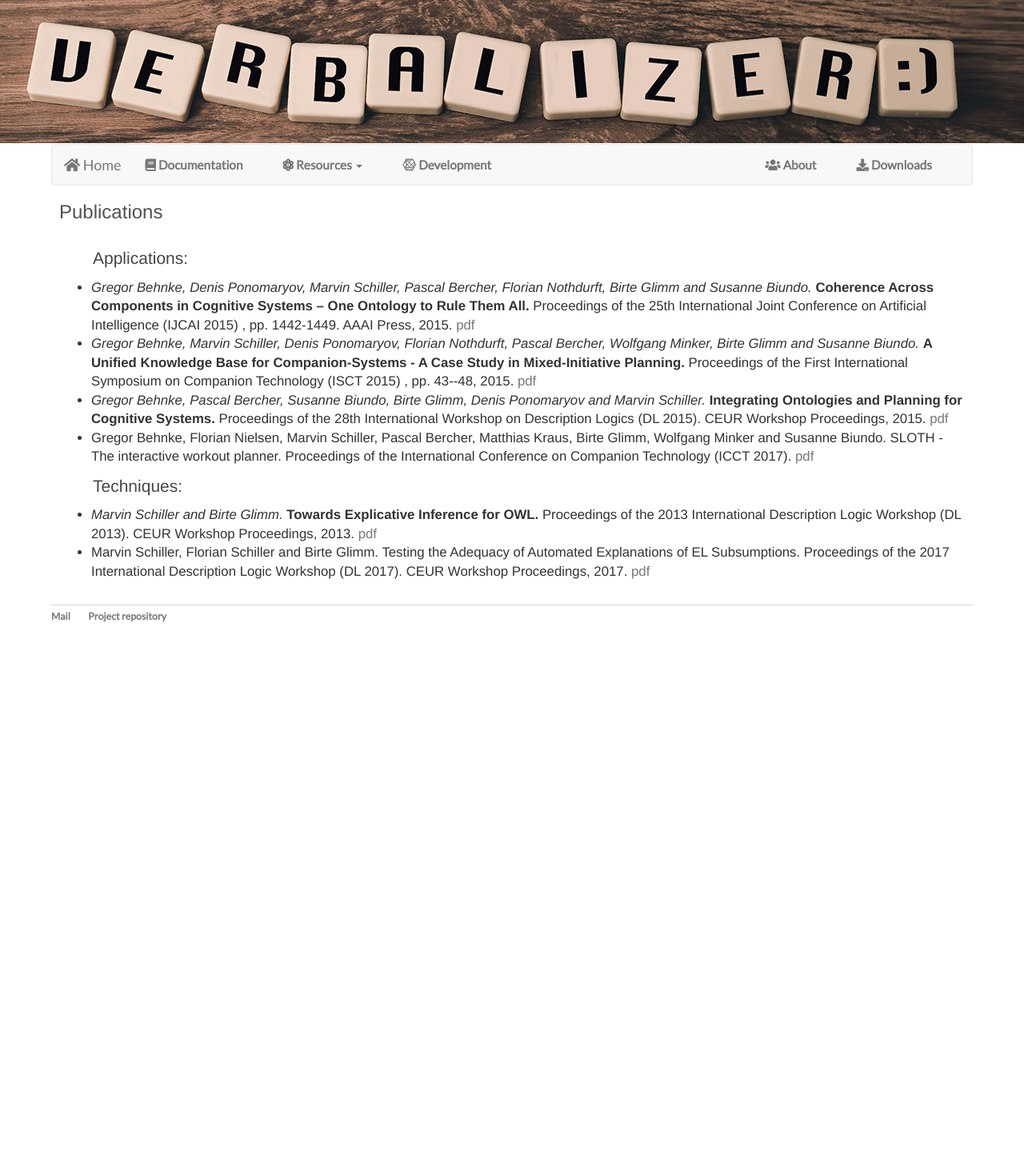
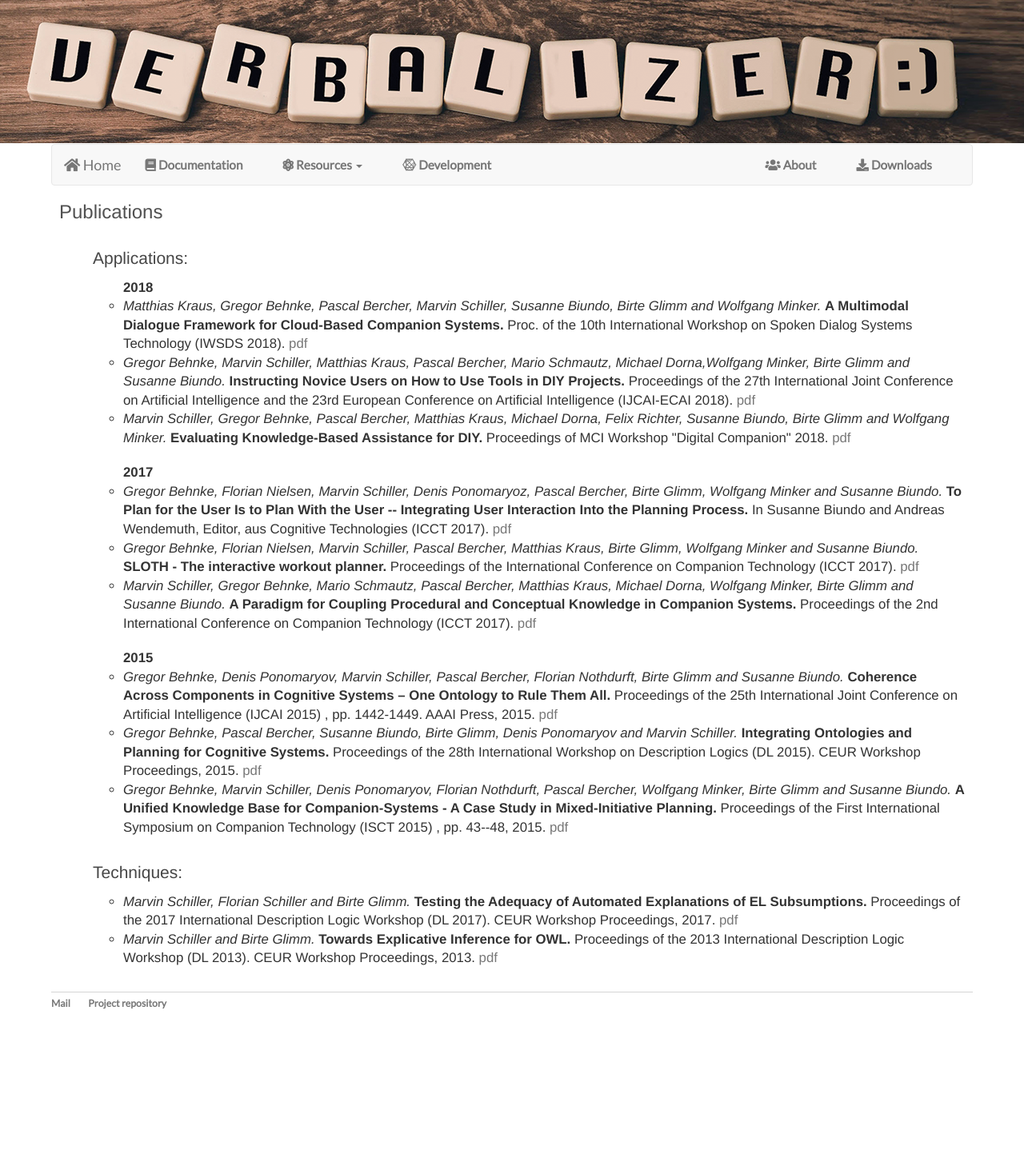
Before and after one commit to verbalizer/verbalizer.github.io, a Jekyll site: the page built from papers.html, in a window 1280 px wide. Shown: the whole page at 80% size. Built offline with Jekyll 4.4.1, drawn with Linux system fonts in a browser that asks for light colours; nearby versions of some CDN libraries; before the commit the page ends 960 px from its top, so only the background shows below that.

Commit message:
Update papers.html

```diff
--- a/papers.html
+++ b/papers.html
@@ -5,19 +5,58 @@ title: Publications
 <p>
 	Applications:
 
-	<ul class="linklist">
+	<br/>
+	<ul style="list-style-type:none">
+	<ul class="linklist"><strong>2018</strong>
+
+	<li>
+		<em>Matthias Kraus, Gregor Behnke, Pascal Bercher, Marvin Schiller, Susanne Biundo, Birte Glimm and Wolfgang Minker.</em>
+		<strong>A Multimodal Dialogue Framework for Cloud-Based Companion Systems.</strong>
+		Proc. of the 10th International Workshop on Spoken Dialog Systems Technology (IWSDS 2018).
+		<a href="https://www.uni-ulm.de/fileadmin/website_uni_ulm/iui.inst.090/Publikationen/2018/Kraus2018CompanionCloudDemo.pdf">pdf</a>
+	</li>
+	<li>
+		<em>Gregor Behnke, Marvin Schiller, Matthias Kraus, Pascal Bercher, Mario Schmautz, Michael Dorna,Wolfgang Minker, Birte Glimm and Susanne Biundo.</em>
+		<strong>Instructing Novice Users on How to Use Tools in DIY Projects.</strong>
+		Proceedings of the 27th International Joint Conference on Artificial Intelligence and the 23rd European Conference on Artificial Intelligence (IJCAI-ECAI 2018).
+		<a href="https://www.uni-ulm.de/fileadmin/website_uni_ulm/iui.inst.090/Publikationen/2018/Behnke2018DIY.pdf">pdf</a>
+	</li>
+	<li>
+		<em>Marvin Schiller, Gregor Behnke, Pascal Bercher, Matthias Kraus, Michael Dorna, Felix Richter, Susanne Biundo, Birte Glimm and Wolfgang Minker.</em>
+		<strong>Evaluating Knowledge-Based Assistance for DIY.</strong>
+		Proceedings of MCI Workshop "Digital Companion" 2018.
+		<a href="https://www.uni-ulm.de/fileadmin/website_uni_ulm/iui.inst.090/Publikationen/2018/MCI-WS19-schillerEtAl2018.pdf">pdf</a>
+	</li>
+	</ul>
+	<br/>
+	<ul class="linklist"><strong>2017</strong>
+	<li>
+		<em>Gregor Behnke, Florian Nielsen, Marvin Schiller, Denis Ponomaryoz, Pascal Bercher, Birte Glimm, Wolfgang Minker and Susanne Biundo.</em>
+		<strong>To Plan for the User Is to Plan With the User -- Integrating User Interaction Into the Planning Process.</strong>
+		In Susanne Biundo and Andreas Wendemuth, Editor, aus Cognitive Technologies (ICCT 2017).
+		<a href="https://www.uni-ulm.de/fileadmin/website_uni_ulm/iui.inst.090/Publikationen/2017/Behnke2017CompBookMIP.pdf">pdf</a>
+	</li>
+	  <li>
+		  <em>Gregor Behnke, Florian Nielsen, Marvin Schiller, Pascal Bercher, Matthias Kraus, Birte Glimm, Wolfgang Minker and Susanne Biundo.</em>
+			<strong>SLOTH - The interactive workout planner.</strong>
+			Proceedings of the International Conference on Companion Technology (ICCT 2017).
+			<a href="http://www.uni-ulm.de/fileadmin/website_uni_ulm/iui.inst.090/Publikationen/2017/Behnke2017Sloth.pdf">pdf</a>
+	   </li>
+	<li>
+		<em>Marvin Schiller, Gregor Behnke, Mario Schmautz, Pascal Bercher, Matthias Kraus, Michael Dorna, Wolfgang Minker, Birte Glimm and Susanne Biundo.</em>
+		<strong>A Paradigm for Coupling Procedural and Conceptual Knowledge in Companion Systems.</strong>
+		Proceedings of the 2nd International Conference on Companion Technology (ICCT 2017).
+		<a href="https://www.uni-ulm.de/fileadmin/website_uni_ulm/iui.inst.090/Publikationen/2017/SBSBKDMGB-ICCT2017.pdf">pdf</a>
+	</li>
+	</ul>
+	<br/>
+	<ul class="linklist"><strong>2015</strong>
 		<li>
 		<em>Gregor Behnke, Denis Ponomaryov, Marvin Schiller, Pascal Bercher, Florian Nothdurft, Birte Glimm and Susanne Biundo.</em>
 		<strong>Coherence Across Components in Cognitive Systems – One Ontology to Rule Them All.</strong>
 		Proceedings of the 25th International Joint Conference on Artificial Intelligence (IJCAI 2015) , pp. 1442-1449.
 		AAAI Press, 2015.
 		<a href="https://www.uni-ulm.de/fileadmin/website_uni_ulm/iui.inst.090/Publikationen/2015/BPSB15a.pdf">pdf</a>
-	  </li>
-	  <li>
-	    <em>Gregor Behnke, Marvin Schiller, Denis Ponomaryov, Florian Nothdurft, Pascal Bercher, Wolfgang Minker, Birte Glimm and Susanne Biundo.</em>
-	    <strong>A Unified Knowledge Base for Companion-Systems - A Case Study in Mixed-Initiative Planning.</strong>
-	    Proceedings of the First International Symposium on Companion Technology (ISCT 2015) , pp. 43--48, 2015.
-	<a href="https://www.uni-ulm.de/fileadmin/website_uni_ulm/iui.inst.090/Publikationen/2015/Behnke15MIPDiscussion.pdf">pdf</a>
 	</li>
 	<li>
 		<em>Gregor Behnke, Pascal Bercher, Susanne Biundo, Birte Glimm, Denis Ponomaryov and Marvin Schiller.</em>
@@ -27,28 +66,34 @@ title: Publications
 		<a href="https://www.uni-ulm.de/fileadmin/website_uni_ulm/iui.inst.090/Publikationen/2015/BBBG15a.pdf">pdf</a>
 	</li>
 	<li>
-      Gregor Behnke, Florian Nielsen, Marvin Schiller, Pascal Bercher, Matthias Kraus, Birte Glimm, Wolfgang Minker and Susanne Biundo.
-      SLOTH - The interactive workout planner.
-      Proceedings of the International Conference on Companion Technology (ICCT 2017).
-      <a href="http://www.uni-ulm.de/fileadmin/website_uni_ulm/iui.inst.090/Publikationen/2017/Behnke2017Sloth.pdf">pdf</a>
+		<em>Gregor Behnke, Marvin Schiller, Denis Ponomaryov, Florian Nothdurft, Pascal Bercher, Wolfgang Minker, Birte Glimm and Susanne Biundo.</em>
+		<strong>A Unified Knowledge Base for Companion-Systems - A Case Study in Mixed-Initiative Planning.</strong>
+		Proceedings of the First International Symposium on Companion Technology (ISCT 2015) , pp. 43--48, 2015.
+		<a href="https://www.uni-ulm.de/fileadmin/website_uni_ulm/iui.inst.090/Publikationen/2015/Behnke15MIPDiscussion.pdf">pdf</a>
 	</li>
+	</ul>
 </ul>
 </p>
 
+<br/>
+
 <p>
 	Techniques:
-
+	<ul style="list-style-type:none">
 	<ul class="linklist">
+		<li>
+			<em>Marvin Schiller, Florian Schiller and Birte Glimm.</em>
+			<strong>Testing the Adequacy of Automated Explanations of EL Subsumptions.</strong>
+			Proceedings of the 2017 International Description Logic Workshop (DL 2017). CEUR Workshop Proceedings, 2017.
+			<a href="http://ceur-ws.org/Vol-1879/paper43.pdf">pdf</a>
+		</li>
 		<li>
 			<em>Marvin Schiller and Birte Glimm.</em>
 			<strong>Towards Explicative Inference for OWL.</strong>
 			Proceedings of the 2013 International Description Logic Workshop (DL 2013). CEUR Workshop Proceedings, 2013.
 			<a href="http://ceur-ws.org/Vol-1014/paper_36.pdf">pdf</a>
 		</li>
-	<li>
-     Marvin Schiller, Florian Schiller and Birte Glimm. Testing the Adequacy of Automated Explanations of EL Subsumptions.
-     Proceedings of the 2017 International Description Logic Workshop (DL 2017). CEUR Workshop Proceedings, 2017.
-     <a href="http://ceur-ws.org/Vol-1879/paper43.pdf">pdf</a>
-</li>
+
+	</ul>
 </ul>
 </p>
```
Lines whose indentation alone changed are shown as unchanged.
